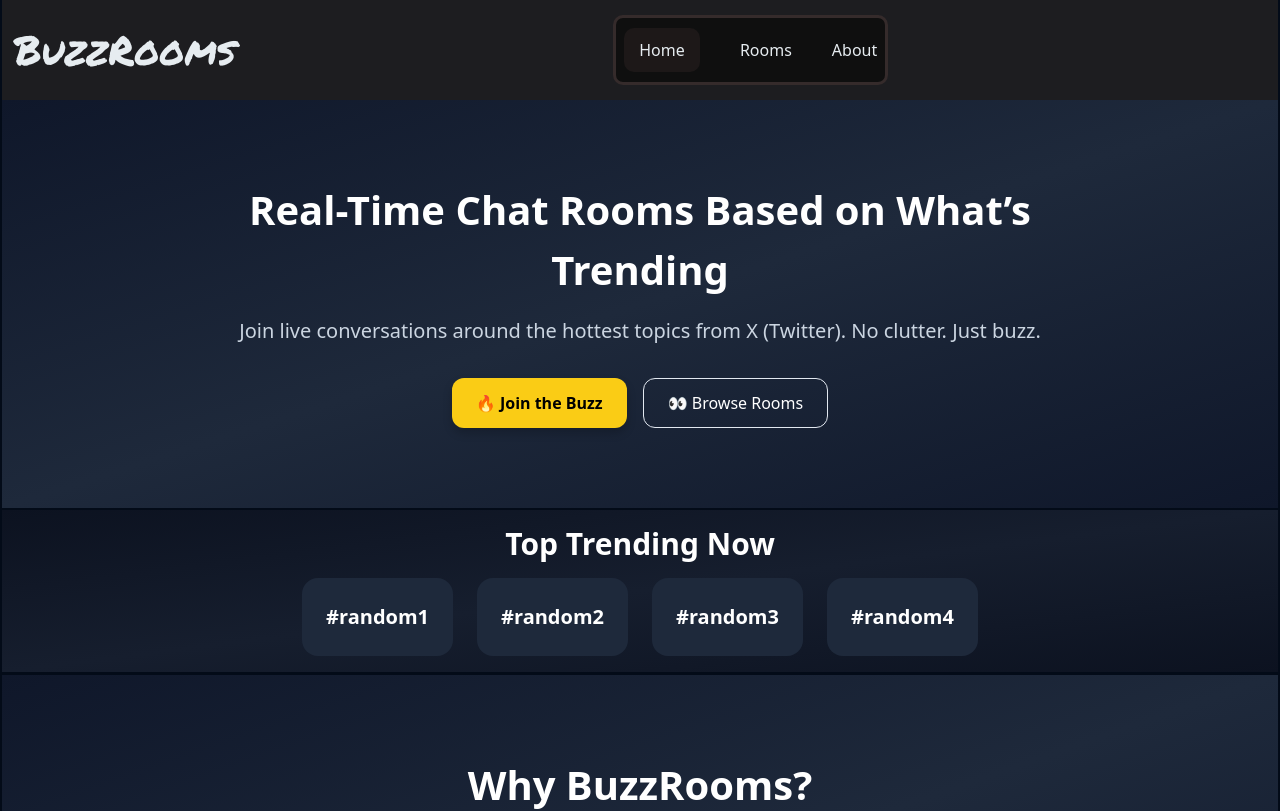
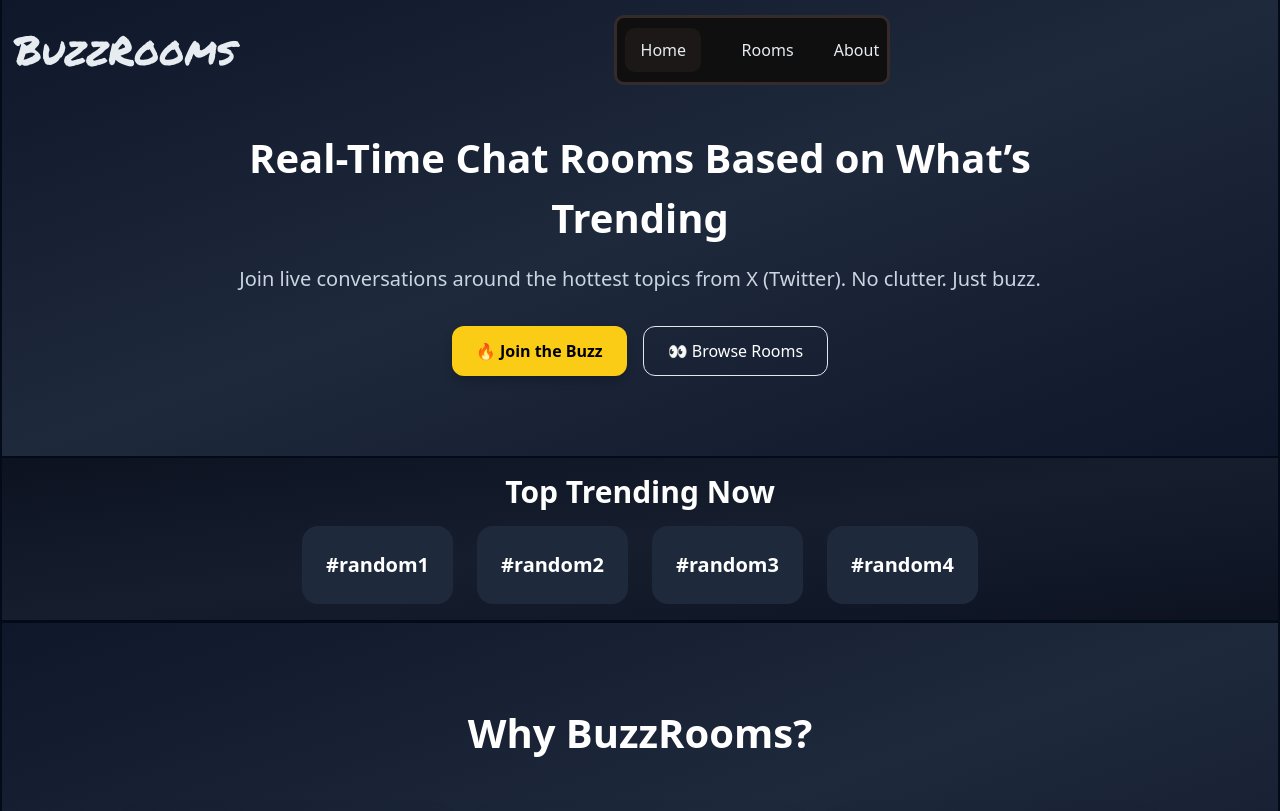
Before and after one commit to TusharThakur04/BuzzRooms, a Next.js app in the folder frontend/: page / in a window 1280 px wide. Shown: the top 811 px of the page. Built offline with nearby package versions, Linux system fonts and the light colour scheme; no server answers; a web font is replaced by a local one.

Commit message:
fix:header and welcome page styles

```diff
--- a/frontend/src/components/header/Header.jsx
+++ b/frontend/src/components/header/Header.jsx
@@ -6,15 +6,10 @@ import Link from "next/link";
 import { usePathname } from "next/navigation";
 import MenuIcon from "@mui/icons-material/Menu";
 import CloseIcon from "@mui/icons-material/Close";
-import {
-  SignInButton,
-  SignUpButton,
-  SignedIn,
-  SignedOut,
-  UserButton,
-} from "@clerk/nextjs";
+import { SignedIn, UserButton } from "@clerk/nextjs";
+import useHeaderBackground from "../../hooks/hasBackground";
 const Header = () => {
-  const active = false;
+  const active = useHeaderBackground();
   const location = usePathname();
   console.log("location", location);
 
--- a/frontend/src/components/header/Header.module.scss
+++ b/frontend/src/components/header/Header.module.scss
@@ -1,14 +1,21 @@
 @import url("https://fonts.googleapis.com/css2?family=Permanent+Marker&family=Ribeye&display=swap");
 
 .header {
+  position: fixed;
   height: 100px;
-  position: relative;
   padding: 0 1%;
-  background-color: rgba(36, 34, 34, 0.8);
+  width: 100vw;
 
   &Show {
+    position: fixed;
     height: 100px;
     padding: 0 1%;
+    width: 100vw;
+    background: linear-gradient(to bottom left, #080e1a, #1f2e46);
+    box-shadow: 0 8px 12px rgba(0, 0, 0, 0.3);
+    backdrop-filter: blur(8px);
+    transition: all 0.3s ease-in-out;
+    z-index: 50;
   }
 }
 .logo {
--- a/frontend/src/components/welcome/Welcome.module.scss
+++ b/frontend/src/components/welcome/Welcome.module.scss
@@ -1,7 +1,7 @@
 .heroSection {
   background: linear-gradient(to bottom right, #0f172a, #1e293b, #0f172a);
   color: white;
-  padding: 5rem 1.5rem;
+  padding: 8rem 1.5rem 5rem 1.5rem;
 
   .heading {
     font-size: 2.5rem;
--- /dev/null
+++ b/frontend/src/hooks/hasBackground.js
@@ -0,0 +1,22 @@
+"use client";
+import { useEffect, useState } from "react";
+
+const useHeaderBackground = () => {
+  const [hasBackground, sethasbackground] = useState(false);
+
+  useEffect(() => {
+    const handleScroll = () => {
+      window.scrollY > 0 ? sethasbackground(true) : sethasbackground(false);
+    };
+
+    window.addEventListener("scroll", handleScroll);
+
+    return () => {
+      window.removeEventListener("scroll", handleScroll);
+    };
+  }, []);
+
+  return hasBackground;
+};
+
+export default useHeaderBackground;
```
